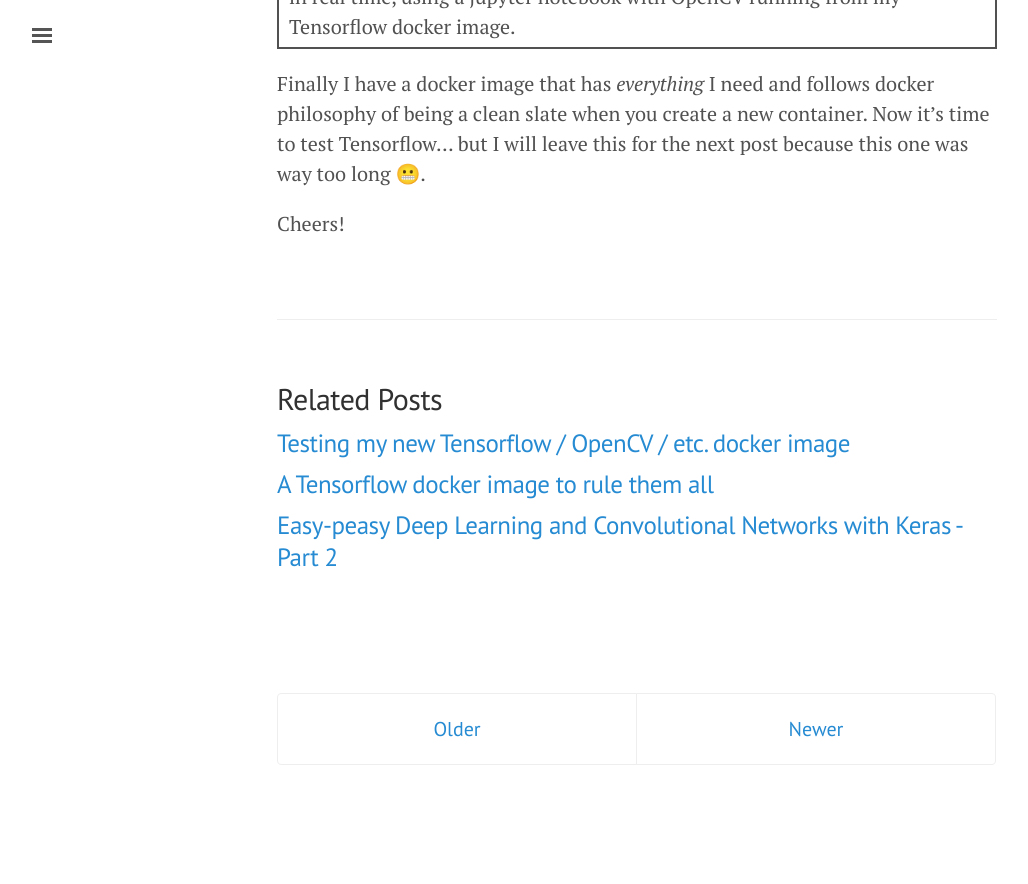
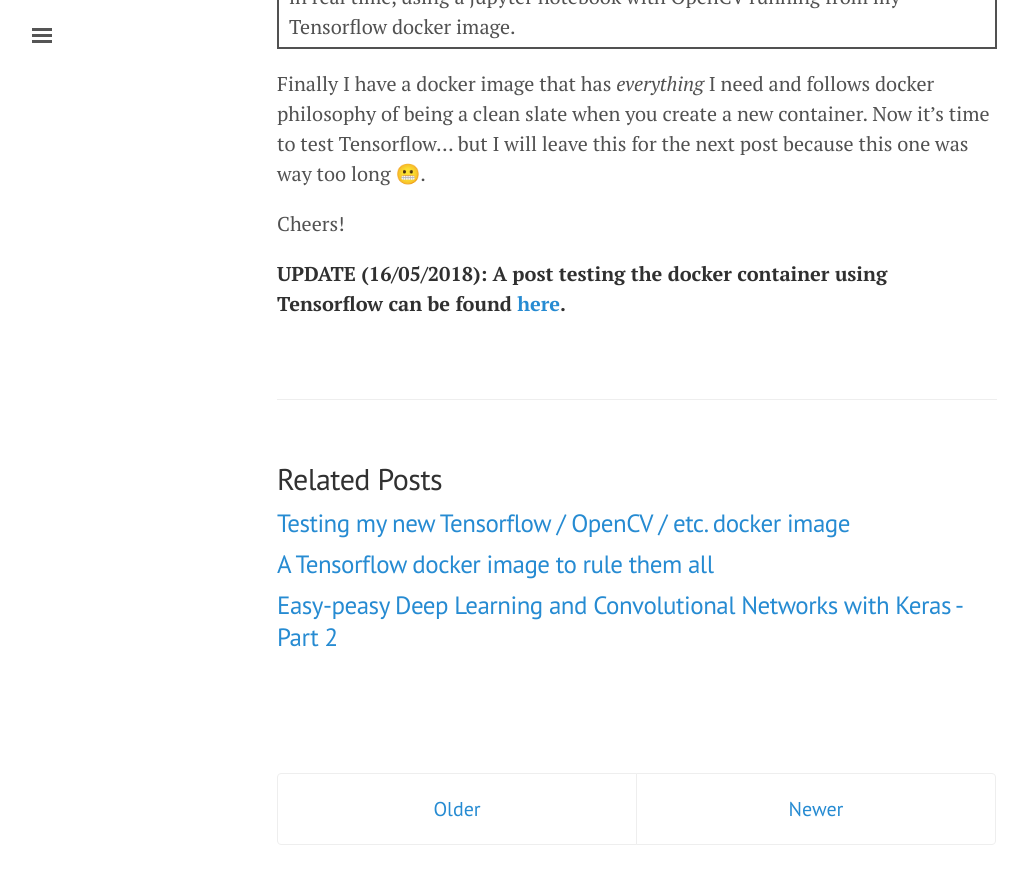
Before and after one commit to ricardodeazambuja/ricardodeazambuja.github.io, a Jekyll site: the page built from _posts/2018-05-04-tuning_tensorflow_docker.md, in a window 1280 px wide and 900 px high, scrolled down 7737 px. Shown: the top 884 px of the window, without its empty margins (3-1031 px from the left). Built offline with Jekyll 4.4.1, drawn with Linux system fonts in a browser that asks for light colours; emoji names are drawn with the system emoji font; comment, search, counter and statistics services are not loaded; before the commit the page ends 8562 px from its top, so only the background shows below that.

Commit message:
added link to next post

```diff
--- a/_posts/2018-05-04-tuning_tensorflow_docker.md
+++ b/_posts/2018-05-04-tuning_tensorflow_docker.md
@@ -137,3 +137,5 @@
 Finally I have a docker image that has *everything* I need and follows docker philosophy of being a clean slate when you create a new container. Now it’s time to test Tensorflow… but I will leave this for the next post because this one was way too long :grimacing:.
 
 Cheers!
+
+**UPDATE (16/05/2018): A post testing the docker container using Tensorflow can be found [here]({{ site.url }}/deep_learning/2018/05/12/testing-tensorflow-docker/).**
```
